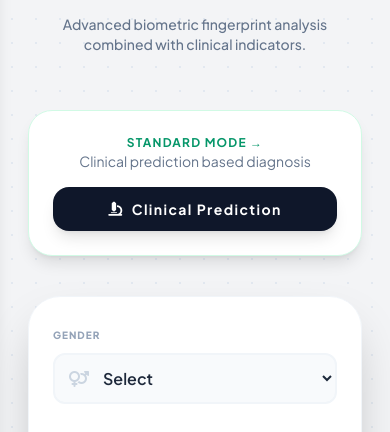
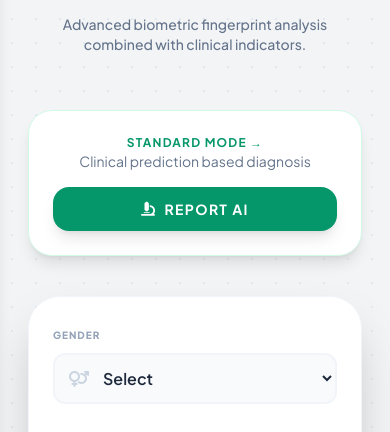
Before and after one commit to raxitsolanki/ML-PRO, a Flask app: page /finger_prediction in a window 390 px wide. Shown: the part 233-665 px from the top of the page. Run offline with Flask 3, Linux system fonts and the light colour scheme; the visitor is signed in with stand-in values (Sample User, id 1); parts of the project's set-up code (start-up, migrations or seed data) failed here and were passed over; some libraries are stand-ins or nearby versions.

```diff
--- a/templates/finger_prediction.html
+++ b/templates/finger_prediction.html
@@ -79,11 +79,11 @@
 
       <a href="{{ url_for('prediction') }}"
 
-      class="w-full sm:w-auto text-center px-6 py-3 bg-slate-900 text-white rounded-2xl font-bold text-sm tracking-widest shadow-lg hover:bg-emerald-500 transition-all active:scale-95 flex items-center justify-center gap-2">
+      class="w-full sm:w-auto text-center px-6 py-3 bg-emerald-600 text-white rounded-2xl font-bold text-sm tracking-widest shadow-lg hover:bg-emerald-500 transition-all active:scale-95 flex items-center justify-center gap-2">
 
 
          <i class="fa-solid fa-microscope"></i>
-          Clinical Prediction
+          REPORT AI
       </a>
 
   </div>
```
